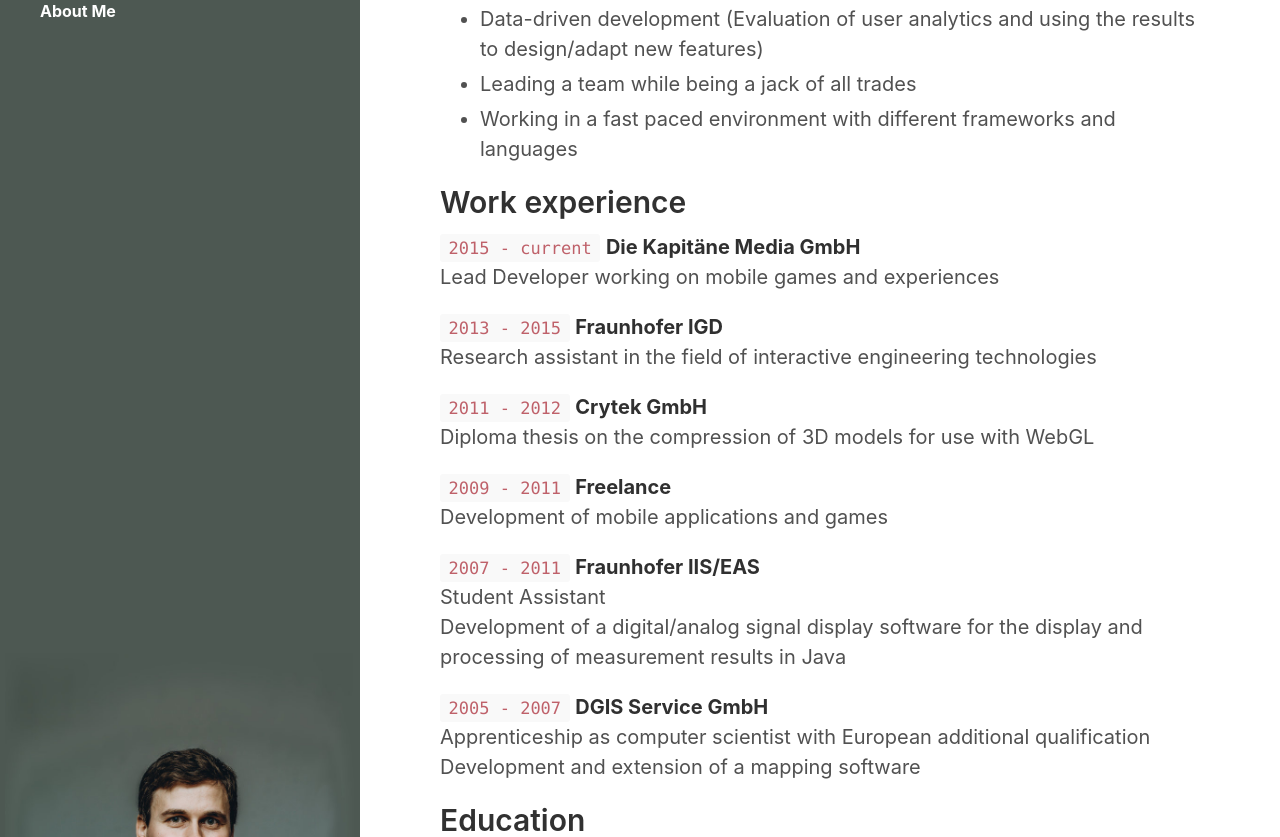
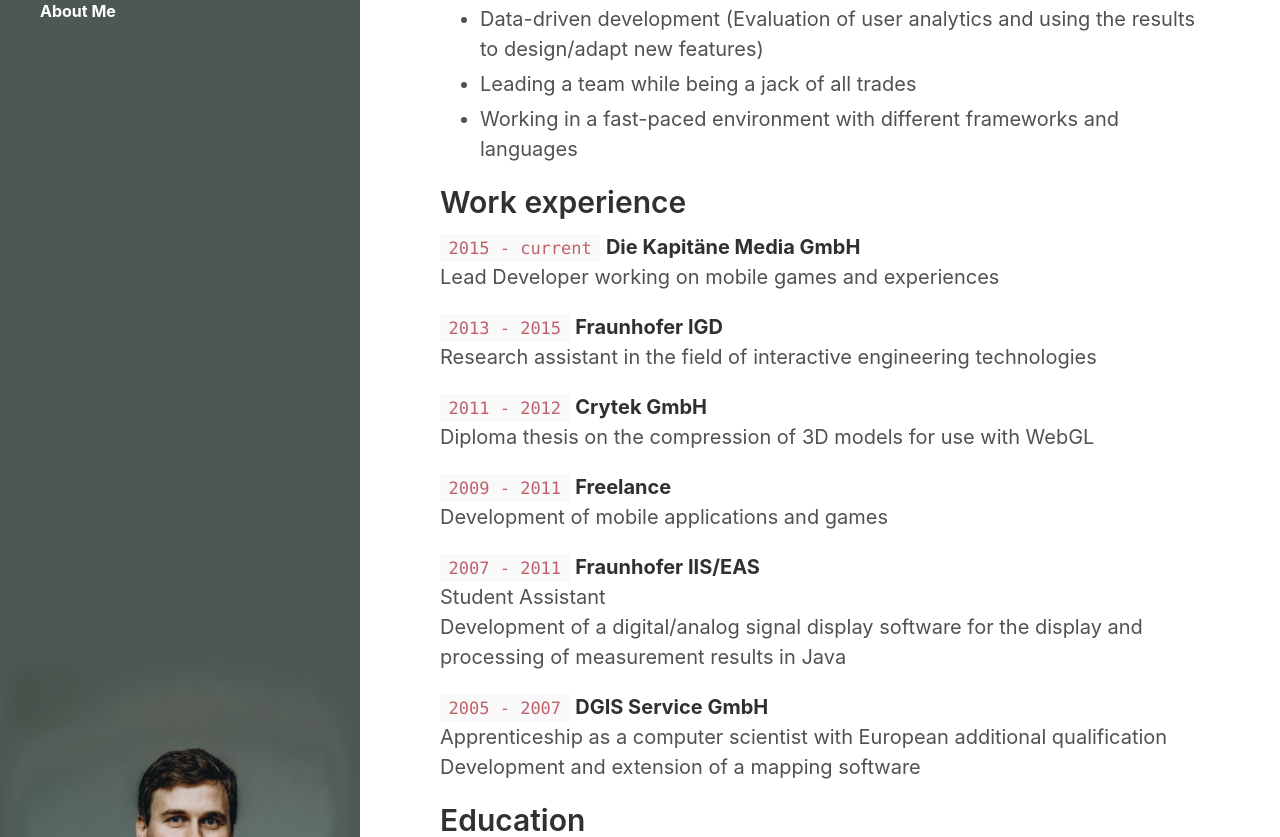
Before and after one commit to bompo/bompo.github.io, a Jekyll site: the page built from aboutme.md, in a window 1280 px wide. Shown: the part 382-1219 px from the top of the page. Built offline with Jekyll 4.4.1, drawn with Linux system fonts in a browser that asks for light colours.

```diff
--- a/aboutme.md
+++ b/aboutme.md
@@ -17,7 +17,7 @@ I am a software developer with over 9 years of experience in the professional fi
 * Development and product design of mobile applications
 * Data-driven development (Evaluation of user analytics and using the results to design/adapt new features)
 * Leading a team while being a jack of all trades
-* Working in a fast paced environment with different frameworks and languages
+* Working in a fast-paced environment with different frameworks and languages
 
 ## Work experience
 `2015 - current` __Die Kapitäne Media GmbH__
@@ -37,7 +37,7 @@ Student Assistant
 Development of a digital/analog signal display software for the display and processing of measurement results in Java
 
 `2005 - 2007` __DGIS Service GmbH__
-Apprenticeship as computer scientist with European additional qualification
+Apprenticeship as a computer scientist with European additional qualification
 Development and extension of a mapping software
 
 ## Education
```
